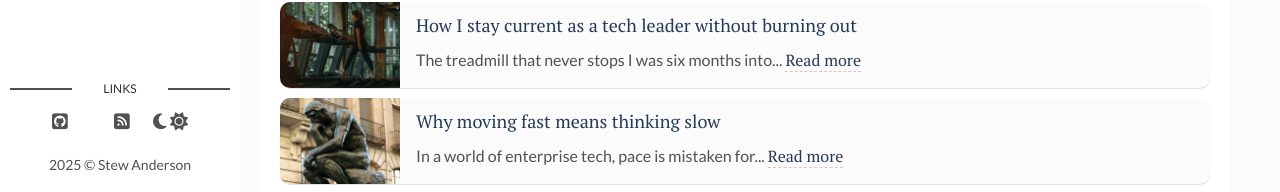
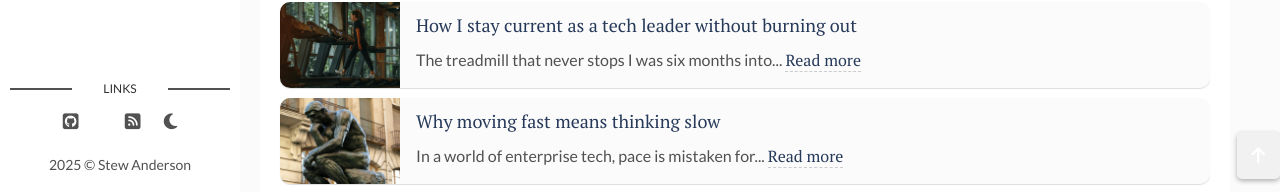
Before and after one commit to stew-anderson/blog, a Jekyll site: the page built from _posts/2025-06-07-code-to-boardroom-why-im-starting-this-blog.markdown, in a window 1280 px wide and 1400 px high, scrolled down 543 px. Shown: the part 1191-1383 px from the top of the window. Built offline with Jekyll 4.4.1, drawn with Linux system fonts in a browser that asks for light colours; nearby versions of some CDN libraries; emoji names are drawn with the system emoji font.

Commit message:
Adding styling and markup, improving JS

```diff
--- a/_layouts/main.html
+++ b/_layouts/main.html
@@ -46,3 +46,5 @@
 <div class="content-box clearfix">
   {{ content }}
 </div>
+
+<a href="#" id="back-to-top" title="Back to top" class="back-to-top"><i class="fa-solid fa-arrow-up"></i></a>
--- a/assets/css/main.css
+++ b/assets/css/main.css
@@ -773,6 +773,34 @@
   clear: both;
 }
 
+.back-to-top {
+  position: fixed;
+  right: 0;
+  bottom: 30px;
+  display: none;
+  position: fixed;
+  z-index: 100;
+  font-size: 18px;
+  background-color: #f1f1f1;
+  color: #fff;
+  padding: 10px 15px;
+  border-radius: 5px;
+  text-align: center;
+  text-decoration: none;
+  -webkit-box-shadow: 0 2px 5px rgba(0, 0, 0, 0.3);
+          box-shadow: 0 2px 5px rgba(0, 0, 0, 0.3);
+  -webkit-transition: opacity 0.3s ease-in-out;
+  transition: opacity 0.3s ease-in-out;
+}
+.back-to-top:hover {
+  background-color: rgb(215.5, 215.5, 215.5);
+  color: #fff;
+  text-decoration: none;
+}
+.back-to-top.visible {
+  display: block;
+}
+
 /* - - - - - - - - - - RSS modal - - - - - - - - - - */
 .rss-modal {
   position: fixed;
@@ -1519,8 +1547,6 @@
 body.dark .article-page {
   background-color: #1e1e1e;
 }
-body.dark .sidebar.top .post,
-body.dark .post.top .post,
 body.dark .article-page.top .post {
   background-color: #121212;
 }
--- a/assets/js/main.js
+++ b/assets/js/main.js
@@ -3,7 +3,7 @@
  */
 var _$ = _$ || function (id) {
     return document.getElementById(id);
-}
+};
 
 /**
  * RSS Feed Modal functionality.
@@ -225,16 +225,15 @@
     'use strict';
 
     // namespace for back to top functionality
-    var bbt = btt || {};
-        btt.scrollthreshold = 300; // pixels scrolled before showing button
+    var btt = btt || {};
 
-    btt.button = _$('back-to-top');
+    btt.scrollthreshold = 500; // pixels scrolled before showing button
 
     /**
      * show
      * shows the back to top button
      */
-    backToTop.show = function () {
+    btt.show = function () {
         btt.button.classList.add('visible');
     };
 
@@ -242,13 +241,19 @@
      * hide
      * hides the back to top button
      */
-    backToTop.hide = function () {
+    btt.hide = function () {
         btt.button.classList.remove('visible');
     };
 
 
+    document.addEventListener('DOMContentLoaded', function () {
+
+        btt.button = _$('back-to-top');
+
         // Listen for scroll events
         window.addEventListener('scroll', function () {
+
+            console.log(window.scrollY);
 
             if (window.scrollY > btt.scrollthreshold) {
                 btt.show();
@@ -262,9 +267,12 @@
 
             e.preventDefault();
 
+            console.log('Back to top clicked');
+
             window.scrollTo({
                 top: 0,
                 behavior: 'smooth'
             });
         });
-})()
+    });
+})();
```
Also changed, not shown: assets/css/scss/main.scss (+27 -0 lines). Lines whose indentation alone changed are shown as unchanged.
